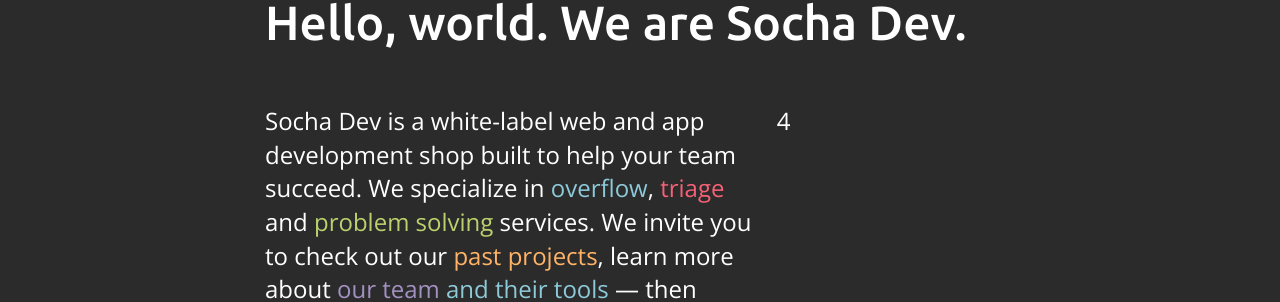
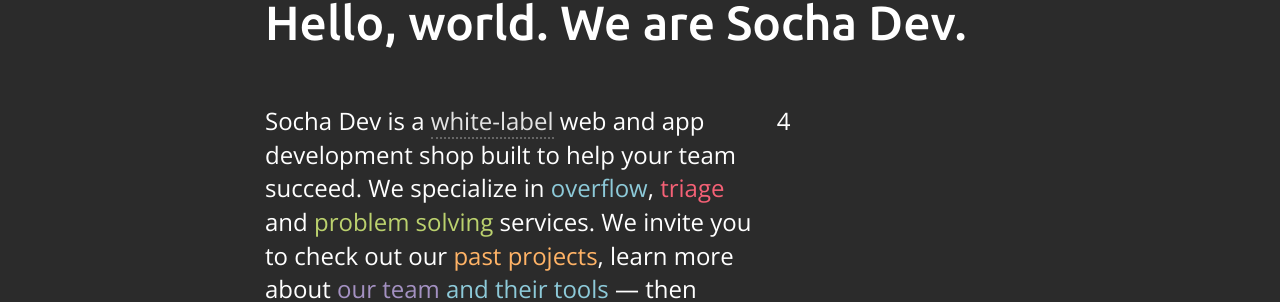
Before and after one commit to SochaDev/sochadev.github.io, a Jekyll site: the page built from index.md, in a window 1280 px wide. Shown: the part 119-421 px from the top of the page. Built offline with Jekyll 4.4.1, drawn with Linux system fonts in a browser that asks for light colours; nearby versions of some CDN libraries.

Commit message:
Updated code CSS.

```diff
--- a/assets/css/screen.css
+++ b/assets/css/screen.css
@@ -2261,9 +2261,9 @@
     color: #dfeabb; }
 
 a.gray, span.gray {
-  color: #666666; }
+  color: #e4e4e4; }
   a.gray:hover, span.gray:hover {
-    color: gray; }
+    color: #d0d0d0; }
 
 a.orange, span.orange {
   color: #ffb366; }
--- a/assets/sass/_global.scss
+++ b/assets/sass/_global.scss
@@ -97,8 +97,8 @@
       &:hover { color: lighten($green, 50%); }
     }
     &.gray {
-      color: lighten($gray-dark, 20%);
-      &:hover { color: lighten($gray-dark, 30%); }
+      color: $gray-lighter;
+      &:hover { color: darken($gray-lighter, 8%); }
     }
     &.orange {
       color: $orange;
--- a/index.md
+++ b/index.md
@@ -6,7 +6,7 @@
 <div class="stripe second">
   <div class="container">
     <div class="alpha">
-      <p>Socha Dev is a white-label web and app development shop built to help
+      <p>Socha Dev is a <span class="gray dotted">white-label</span> web and app development shop built to help
       your team succeed. We specialize in <a href="#overflow" class="blue">overflow</a>,
       <a href="#triage" class="red">triage</a> and
       <a href="#problem-solving" class="green">problem solving</a> services.
```
